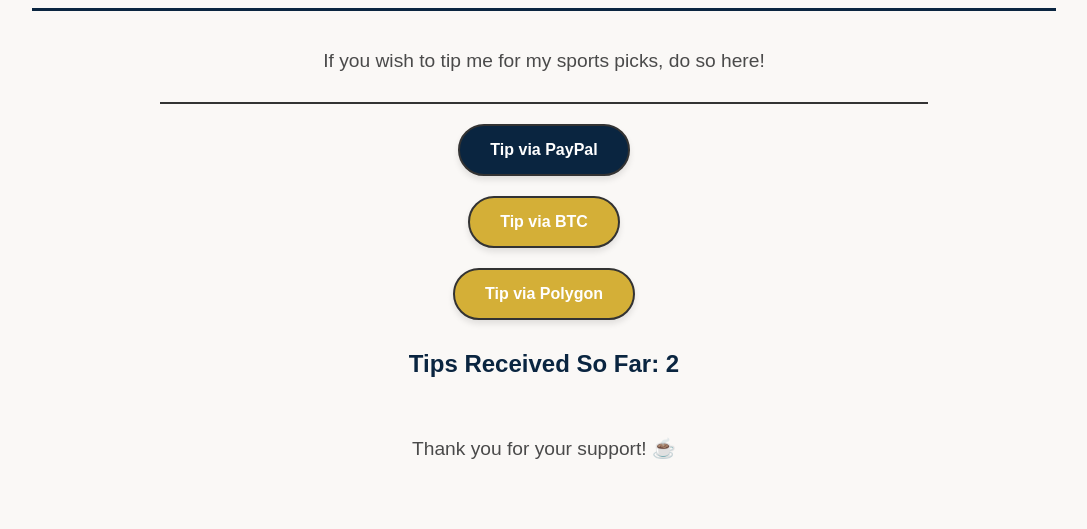
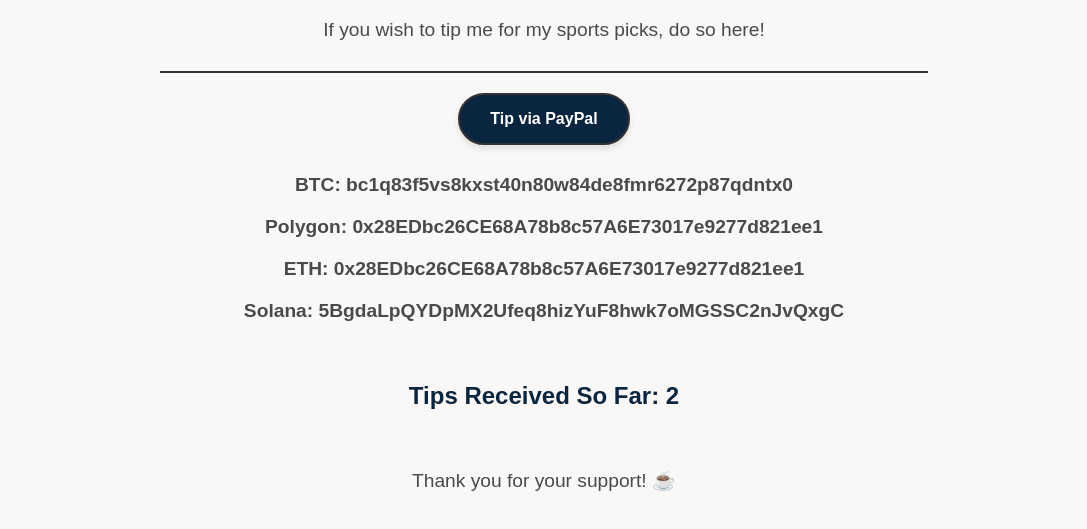
Before and after one commit to amanbetting/buymecoffee, a plain HTML site: page index.html in a window 1280 px wide. Shown: the part 227-756 px from the top of the page, without its empty margins (96-1183 px from the left). Drawn offline with nearby package versions, Linux system fonts and the light colour scheme.

Commit message:
Update index.html

```diff
--- a/index.html
+++ b/index.html
@@ -60,14 +60,12 @@
             background-color: #081A30;
         }
 
-        .crypto {
-            background-color: #D4AF37; /* Metallic gold */
-            color: white;
-            border: 2px solid #333333; /* Black detailing */
-        }
-
-        .crypto:hover {
-            background-color: #B5932D;
+        /* Crypto Information */
+        .crypto-info {
+            font-size: 1.2rem;
+            color: #4A4A4A;
+            margin-bottom: 20px;
+            font-weight: bold;
         }
 
         /* Tips Count */
@@ -108,17 +106,17 @@
     <div class="black-line"></div>
 
     <!-- PayPal Button -->
-    <a href="https://paypal.me/amanjeetsaran" target="_blank" class="button paypal" onclick="incrementTips()">
+    <a href="https://paypal.me/amanjeetsaran" target="_blank" class="button paypal">
         Tip via PayPal
     </a>
 
-    <!-- Crypto Buttons -->
-    <a href="https://bc1qv33ugfxtyajzdwewcv27ysljx6wkh3qua027ne.com" target="_blank" class="button crypto" onclick="incrementTips()">
-        Tip via BTC
-    </a>
-    <a href="https://0xFEbCCDE4A7e1B16eb9Cd06b86c2668a3613c9B2B.com" target="_blank" class="button crypto" onclick="incrementTips()">
-        Tip via Polygon
-    </a>
+    <!-- Crypto Wallet Information -->
+    <div class="crypto-info">
+        <p>BTC: <strong>bc1q83f5vs8kxst40n80w84de8fmr6272p87qdntx0</strong></p>
+        <p>Polygon: <strong>0x28EDbc26CE68A78b8c57A6E73017e9277d821ee1</strong></p>
+        <p>ETH: <strong>0x28EDbc26CE68A78b8c57A6E73017e9277d821ee1</strong></p>
+        <p>Solana: <strong>5BgdaLpQYDpMX2Ufeq8hizYuF8hwk7oMGSSC2nJvQxgC</strong></p>
+    </div>
 
     <!-- Tips Count -->
     <div class="tips-count">
```
